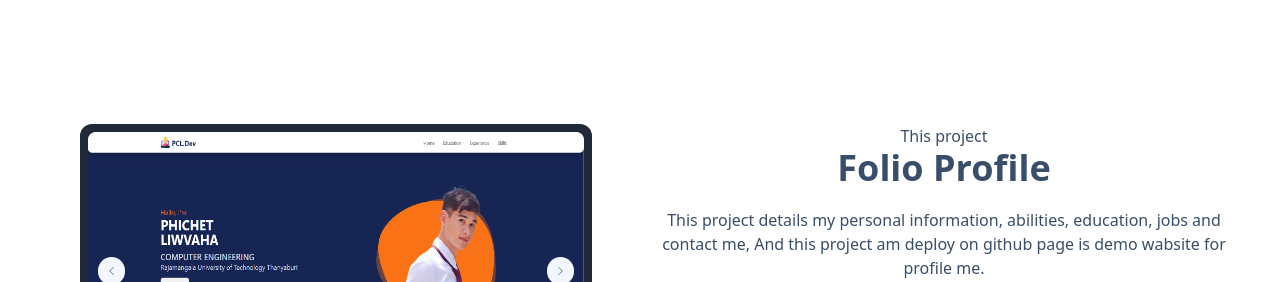
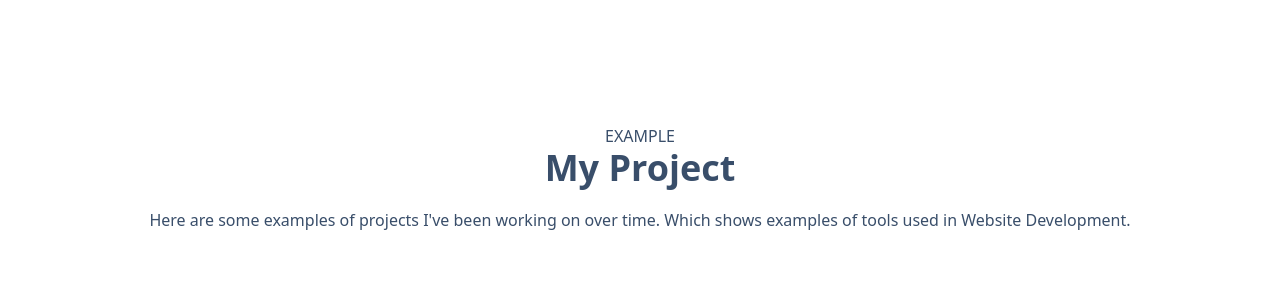
Before and after one commit to PCL-TUM/profile.me, a Vue app: page / in a window 1280 px wide. Shown: the part 2020-2302 px from the top of the page. Built offline with nearby package versions, Linux system fonts and the light colour scheme; what vue-sweetalert2 would draw is missing.

Commit message:
edit:titel project

```diff
--- a/src/components/Experience.vue
+++ b/src/components/Experience.vue
@@ -2,6 +2,13 @@
   <div>
 
     <div class="py-16 grid gap-y-20">
+      <div class="text-center">
+        <h4 class="font-normal text-base uppercase">Example</h4>
+        <h1 class="font-bold text-4xl">My Project</h1>
+        <h4 class="pt-5 font-normal text-base">
+          Here are some examples of projects I've been working on over time. Which shows examples of tools used in Website Development.
+        </h4>
+      </div>
 
       <div class="flex flex-col w-full xl:flex-row gap-4">
         <div class="flex-grow place-items-center w-full xl:w-1/2">
```
